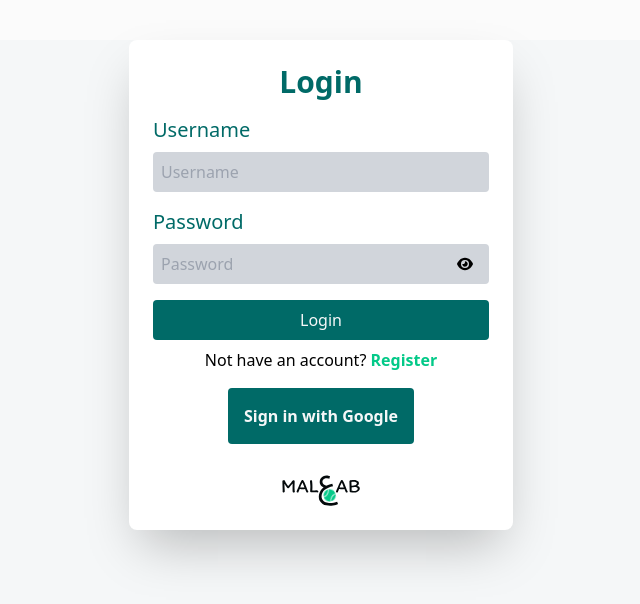
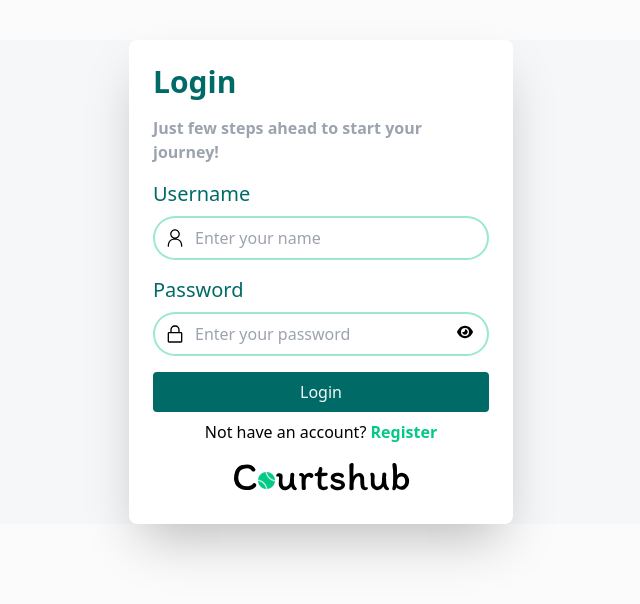
Before and after one commit to SafwanIrfan/Malab-FrontEnd-ReactJs, a React (Vite) app: page /auth/login in a window 1280 px wide. Shown: the top 604 px of the page, without its empty margins (319-959 px from the left). Built offline with nearby package versions, Linux system fonts and the light colour scheme; no server answers.

Commit message:
Fixed UI bugs

```diff
--- a/src/components/CourtCard.jsx
+++ b/src/components/CourtCard.jsx
@@ -43,7 +43,7 @@ const CourtCard = (court) => {
    return (
       <Link
          key={court.id}
-         className=" text-black rounded-lg  border border-gray-500 hover:shadow-green-color hover:shadow-2xl cursor-pointer transition-all"
+         className=" text-black rounded-lg border-gray-500 hover:shadow-green-color hover:shadow-2xl cursor-pointer transition-all"
          to={`/court/${court.id}`}
       >
          <div className="bg-green-color p-2 rounded-t">
--- a/src/components/Navbar.jsx
+++ b/src/components/Navbar.jsx
@@ -39,14 +39,39 @@ const Navbar = () => {
 
    return (
       <section className="border-b-2 border-sgreen-color shadow-xl">
-         <div className=" px-8 py-4 font-mono flex  sm:justify-between rounded-b-lg ">
-            <div className="flex items-center text-center w-20 ">
+         <div className="relative px-8 py-4 font-mono flex justify-between rounded-b-lg ">
+            <div className="flex items-center text-center ">
                <NavLink to="/" className="">
-                  <img className=" w-16 md:w-20 mr-4" src={appLogo} />
+                  <img className=" w-20 md:w-28 mr-4" src={appLogo} />
                </NavLink>
             </div>
+            <div className="sm:hidden text-lg text-right">
+               <button
+                  className=""
+                  onClick={() => setShowNavbarBurger((prevState) => !prevState)}
+               >
+                  <FaBars
+                     style={
+                        showNavbarBuger
+                           ? {
+                                transform: "rotate(90deg)",
+                                transition: "0.3s",
+                             }
+                           : {
+                                transform: "rotate(0deg)",
+                                transition: "0.3s",
+                             }
+                     }
+                  />
+               </button>
+               <div className="absolute right-6 z-10">
+                  {showNavbarBuger && (
+                     <NavbarBuger setShowNavbarBurger:setShowNavbarBurger />
+                  )}
+               </div>
+            </div>
             {isHomePage && (
-               <div>
+               <div className="hidden sm:block">
                   <div className="hidden sm:block">
                      <SearchBar />
                   </div>
@@ -65,7 +90,7 @@ const Navbar = () => {
             )}
 
             {/* <div className="flex items-center gap-6 "> */}
-            <div className="absolute z-10 top-2 right-4   p-4  sm:flex sm:items-center sm:gap-2 md:gap-4 sm:z-0 sm:p-0 sm:static">
+            <div className="absolute z-10 top-2 right-4 p-4 hidden sm:flex sm:items-center sm:gap-2 md:gap-4 sm:z-0 sm:p-0 sm:static">
                <div className="text-balance hidden sm:block">
                   <NavLink
                      className={
@@ -101,9 +126,9 @@ const Navbar = () => {
                   </button>
                </div>
 
-               <div className="block sm:hidden text-lg text-right">
+               {/* <div className="sm:hidden text-lg text-right">
                   <button
-                     className="pt-2"
+                     className=""
                      onClick={() =>
                         setShowNavbarBurger((prevState) => !prevState)
                      }
@@ -127,7 +152,7 @@ const Navbar = () => {
                         <NavbarBuger setShowNavbarBurger:setShowNavbarBurger />
                      )}
                   </div>
-               </div>
+               </div> */}
             </div>
          </div>
       </section>
--- a/src/pages/LoginPage.jsx
+++ b/src/pages/LoginPage.jsx
@@ -6,6 +6,7 @@ import { FaSpinner } from "react-icons/fa";
 import axios from "axios";
 import appLogo from "../assets/applogo.svg";
 import { FaEye, FaEyeSlash } from "react-icons/fa6";
+import { LockClosedIcon, PersonIcon } from "@radix-ui/react-icons";
 
 const LoginPage = () => {
    const { login } = useAuth();
@@ -65,38 +66,49 @@ const LoginPage = () => {
    }, [googleLogin]);
 
    return (
-      <div className="bg-white-color min-h-screen">
-         <div className="flex justify-center items-center my-10">
-            <div className="text-black w-96 p-6 rounded-lg bg-white shadow-2xl transition-all">
-               <h2 className="text-3xl font-black mb-4 text-center text-green-color">
+      <div className="bg-white-color ">
+         <div className="flex justify-center items-center my-10 px-8">
+            <div className=" text-black w-96 p-6 rounded-lg bg-white shadow-2xl transition-all">
+               <h2 className="text-3xl font-black mb-4  text-green-color">
                   Login
                </h2>
+               <p className="mb-4 text-gray-400 font-semibold ">
+                  Just few steps ahead to start your journey!
+               </p>
 
                <form className="" onSubmit={handleSubmit}>
                   <div>
                      <label className="block mb-2 text-xl text-green-color">
                         Username
                      </label>
+                     <div className="relative">
+                        <p className="absolute left-3 top-3">
+                           <PersonIcon className="w-5 h-5" />
+                        </p>
                         <input
-                        className="focus:outline-none bg-gray-300 focus:bg-gray-100 p-2 rounded w-full"
+                           className="px-10 outline-none border-2 border-sgreen-color/40 focus:border-sgreen-color/80 duration-300 p-2 rounded-full transition-all w-full"
                            type="text"
                            name="username"
-                        placeholder="Username"
+                           placeholder="Enter your name"
                            onChange={handleChange}
                            required
                         />
+                     </div>
                   </div>
 
                   <div className="mt-4">
                      <label className="block mb-2 text-xl text-green-color">
                         Password
                      </label>
-                     <div className="flex relative">
+                     <div className="relative">
+                        <p className="absolute left-3 top-3">
+                           <LockClosedIcon className="w-5 h-5" />
+                        </p>
                         <input
-                           className="focus:outline-none bg-gray-300 focus:bg-gray-100 p-2 rounded w-full"
+                           className="px-10 outline-none border-2 border-sgreen-color/40 focus:border-sgreen-color/80 duration-300 p-2 rounded-full transition-all w-full"
                            type={showPassword ? "text" : "password"}
                            name="password"
-                           placeholder="Password"
+                           placeholder="Enter your password"
                            onChange={handleChange}
                            required
                         />
@@ -133,17 +145,20 @@ const LoginPage = () => {
                   </p>
                </form>
 
-               <div className="text-center my-4">
+               {/* <div className="text-center my-4">
                   <button
                      className="bg-green-color hover:bg-sgreen-color text-white-color text-center p-4 rounded font-semibold  transition-all"
                      onClick={handleGoogleLogin}
                   >
                      Sign in with Google
                   </button>
-               </div>
+               </div> */}
 
-               <Link className="flex justify-center text-green-color" to="/">
-                  <img className="w-20" src={appLogo} />
+               <Link
+                  className="flex mt-2 justify-center text-green-color"
+                  to="/"
+               >
+                  <img className="w-32 sm:w-max" src={appLogo} />
                </Link>
             </div>
          </div>
--- a/src/smallcomponents/NavbarBuger.jsx
+++ b/src/smallcomponents/NavbarBuger.jsx
@@ -8,7 +8,7 @@ const NavbarBuger = (setShowNavbarBurger) => {
 
    const decoded = jwtToken && jwtDecode(jwtToken);
 
-   const usersId = decoded.usersId;
+   const usersId = decoded?.usersId;
    const navigate = useNavigate();
 
    const handleLogout = async () => {
@@ -23,7 +23,7 @@ const NavbarBuger = (setShowNavbarBurger) => {
    };
 
    return (
-      <div className="text-center flex flex-col bg-gray-200 text-black font-mono h-auto p-4 rounded gap-2">
+      <div className=" text-center flex flex-col bg-gray-200 text-black font-mono h-auto p-4 rounded gap-2">
          <div className="text-balance">
             <NavLink
                className={
```
Also changed, not shown: src/pages/RegisterPage.jsx (+14 -11 lines), src/assets/applogo.svg. Lines whose indentation alone changed are shown as unchanged.
